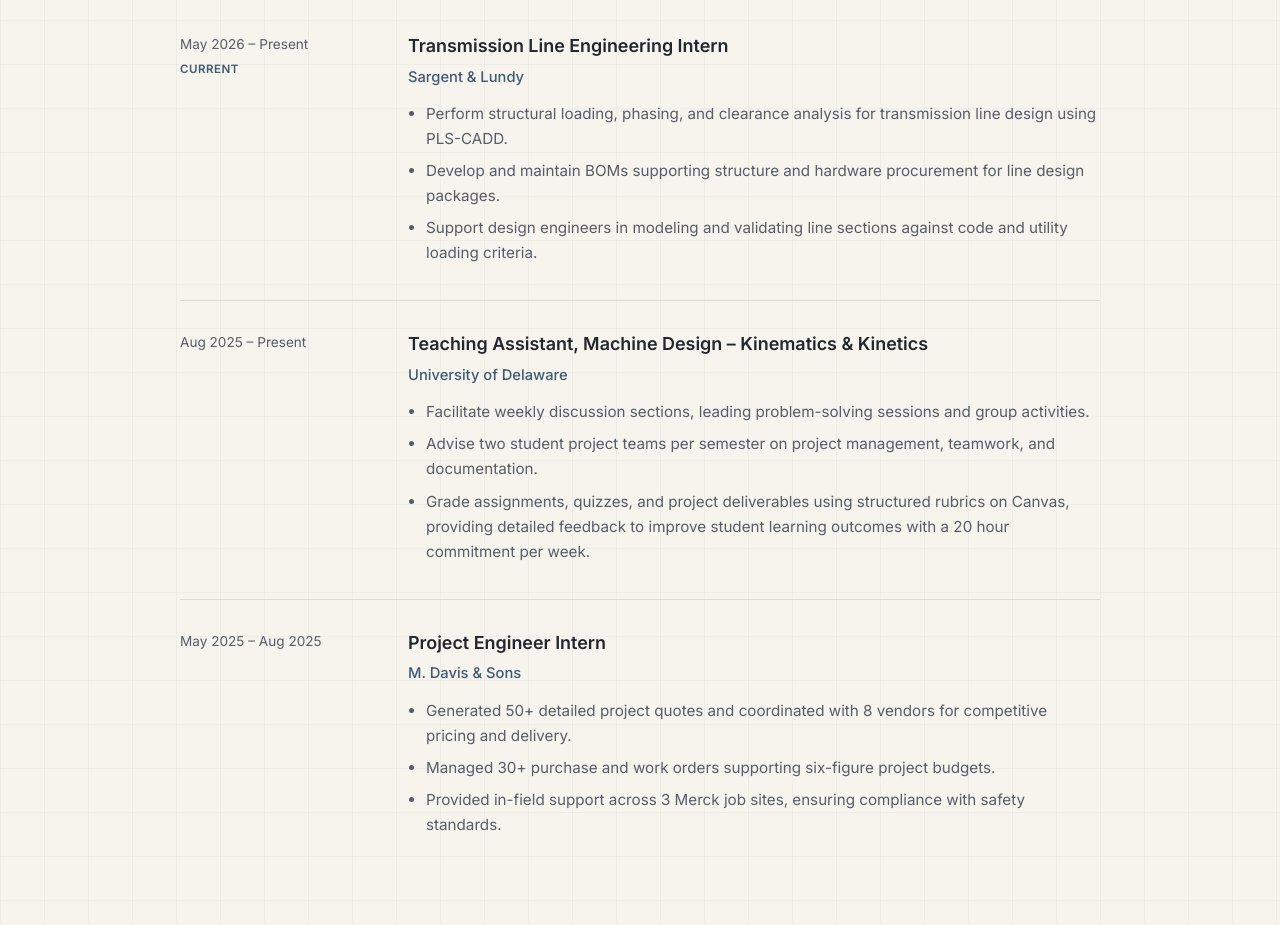
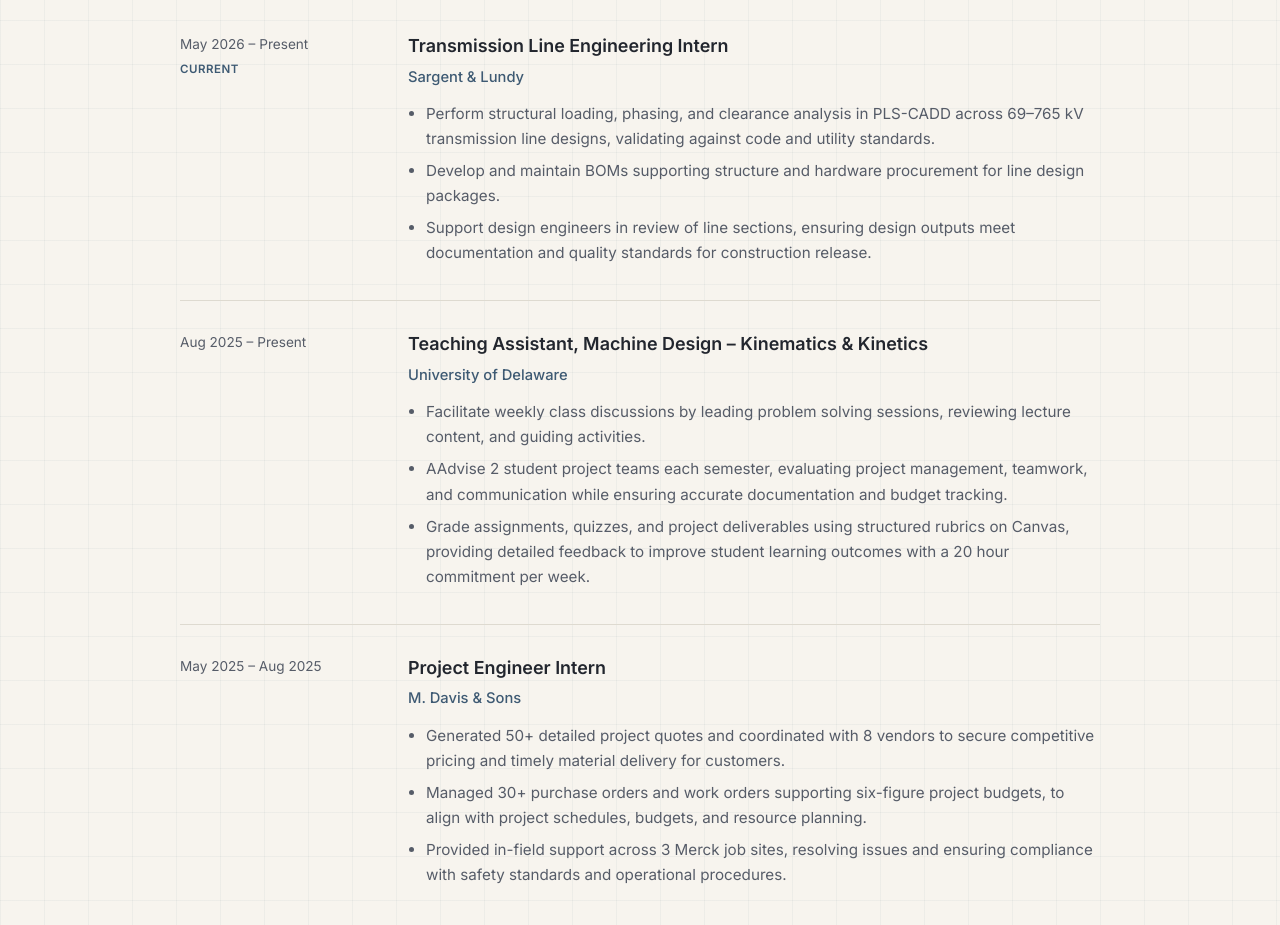
Before and after one commit to joncatterton/joncatterton.github.io, a plain HTML site: page index.html in a window 1280 px wide. Shown: the part 1168-2093 px from the top of the page. Drawn offline with Linux system fonts and the light colour scheme.

Commit message:
Update index.html

```diff
--- a/index.html
+++ b/index.html
@@ -277,9 +277,10 @@
           Sargent &amp; Lundy
         </div>
         <ul>
-          <li>Perform structural loading, phasing, and clearance analysis for transmission line design using PLS-CADD.</li>
+          <li>Perform structural loading, phasing, and clearance analysis in PLS-CADD across 69–765 kV transmission line designs, validating against code and utility standards.</li>
           <li>Develop and maintain BOMs supporting structure and hardware procurement for line design packages.</li>
-          <li>Support design engineers in modeling and validating line sections against code and utility loading criteria.</li>
+          <li>Support design engineers in review of line sections, ensuring design outputs meet documentation and quality standards
+for construction release.</li>
         </ul>
       </div>
     </div>
@@ -293,8 +294,9 @@
           University of Delaware
         </div>
         <ul>
-          <li>Facilitate weekly discussion sections, leading problem-solving sessions and group activities.</li>
-          <li>Advise two student project teams per semester on project management, teamwork, and documentation.</li>
+          <li>Facilitate weekly class discussions by leading problem solving sessions, reviewing lecture content, and guiding activities.</li>
+          <li>AAdvise 2 student project teams each semester, evaluating project management, teamwork, and communication while
+ensuring accurate documentation and budget tracking.</li>
           <li>Grade assignments, quizzes, and project deliverables using structured rubrics on Canvas, providing detailed feedback to
 improve student learning outcomes with a 20 hour commitment per week.</li>
         </ul>
@@ -310,9 +312,12 @@
           M. Davis &amp; Sons
         </div>
         <ul>
-          <li>Generated 50+ detailed project quotes and coordinated with 8 vendors for competitive pricing and delivery.</li>
-          <li>Managed 30+ purchase and work orders supporting six-figure project budgets.</li>
-          <li>Provided in-field support across 3 Merck job sites, ensuring compliance with safety standards.</li>
+          <li>Generated 50+ detailed project quotes and coordinated with 8 vendors to secure competitive pricing and timely material
+delivery for customers.</li>
+          <li>Managed 30+ purchase orders and work orders supporting six-figure project budgets, to align with project schedules,
+budgets, and resource planning.</li>
+          <li>Provided in-field support across 3 Merck job sites, resolving issues and ensuring compliance with safety standards and
+operational procedures.</li>
         </ul>
       </div>
     </div>
@@ -348,15 +353,15 @@
     <div class="skills-grid">
       <div class="skill-block">
         <h4>Software &amp; Tools</h4>
-        <p>SolidWorks, MATLAB, Simulink, Python, C++, XFoil, SimScale, PLS-CADD</p>
+        <p>SolidWorks, MATLAB, Simulink, Python, C++, ROS2, OpenCV, GitHub, XFoil, SimScale, LiDAR, PLS-Cadd, Office 365, automation & workflows</p>
       </div>
       <div class="skill-block">
         <h4>Engineering</h4>
-        <p>CAD, FEA, CFD, mechanical design, thermal/fluid analysis, system integration, technical documentation</p>
+        <p>CAD, FEA, CFD, mechanical design, system integration, SOPs, technical documentation</p>
       </div>
       <div class="skill-block">
         <h4>Manufacturing</h4>
-        <p>DFM, GD&amp;T, CNC machining, 3D printing, laser cutting</p>
+        <p>DFM, GD&amp;T, CNC, machining, soldering, 3D printing, laser cutting</p>
       </div>
     </div>
   </div>
```
